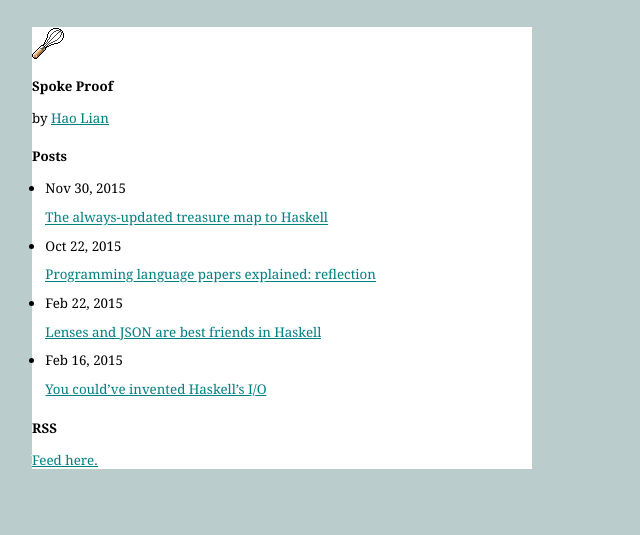
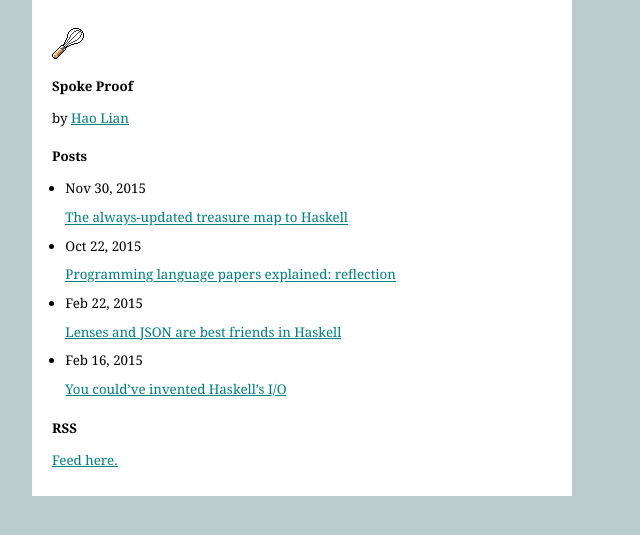
Before and after one commit to hlian/hao.codes, a Jekyll site: the page built from index.html, in a window 1280 px wide. Shown: the top 535 px of the page, without its empty margins (0-640 px from the left). Built offline with Jekyll 4.4.1, drawn with Linux system fonts in a browser that asks for light colours; Markdown is read by kramdown in place of the engine named in the settings.

Commit message:
Update _layout.scss

```diff
--- a/_sass/_layout.scss
+++ b/_sass/_layout.scss
@@ -1,7 +1,8 @@
 body {
-  padding: 1em 0;
+  padding: 1rem 20px;
   max-width: 70ex;
   margin-left: 2.5%;
+  background: white;
 }
 
 p, ul, ol, pre {
```
